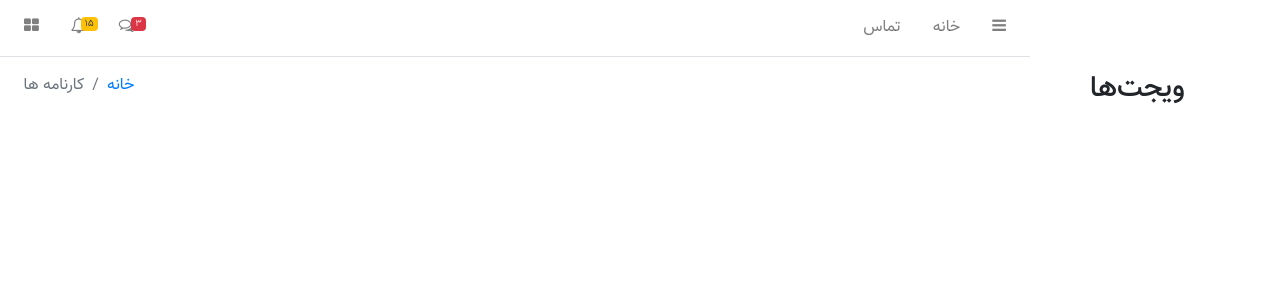
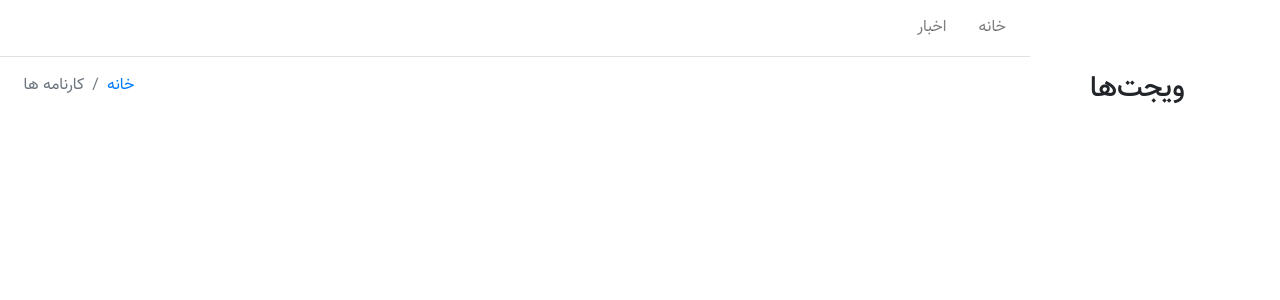
Before and after one commit to astroalirezash/SchoolManagement, a Django app: page /report-card in a window 1280 px wide. Shown: the top 300 px of the page. Run offline with Django 4.2, Linux system fonts and the light colour scheme; the visitor is signed in with stand-in values (Sample User, id 1); data that the repository does not hold is empty; some libraries are stand-ins or nearby versions.

Commit message:
Fix: navbars

```diff
--- a/content/templates/content/NewsList.html
+++ b/content/templates/content/NewsList.html
@@ -87,7 +87,7 @@
               </ol>
             </div>
             <div class="col-sm-10">
-              <h1>ویجت‌ها</h1>
+              <h1>اخبار</h1>
               <br>
             </div>
             {% for article in news %}
--- a/data/templates/data/ReportCards.html
+++ b/data/templates/data/ReportCards.html
@@ -31,47 +31,15 @@
       <nav class="main-header navbar navbar-expand bg-white navbar-light border-bottom">
         <!-- Left navbar links -->
         <ul class="navbar-nav">
-          <li class="nav-item">
-            <a class="nav-link" data-widget="pushmenu" href="#"><i class="fa fa-bars"></i></a>
+          <li class="nav-item d-none d-sm-inline-block">
+            <a href="/" class="nav-link">خانه</a>
           </li>
           <li class="nav-item d-none d-sm-inline-block">
-            <a href="index3.html" class="nav-link">خانه</a>
-          </li>
-          <li class="nav-item d-none d-sm-inline-block">
-            <a href="#" class="nav-link">تماس</a>
-          </li>
-        </ul>
-
-        <!-- SEARCH FORM -->
-
-
-        <!-- Right navbar links -->
-        <ul class="navbar-nav mr-auto">
-          <!-- Messages Dropdown Menu -->
-          <li class="nav-item dropdown">
-            <a class="nav-link" data-toggle="dropdown" href="#" aria-expanded="false">
-              <i class="fa fa-comments-o"></i>
-              <span class="badge badge-danger navbar-badge">۳</span>
-            </a>
-
-          </li>
-          <!-- Notifications Dropdown Menu -->
-          <li class="nav-item dropdown">
-            <a class="nav-link" data-toggle="dropdown" href="#" aria-expanded="false">
-              <i class="fa fa-bell-o"></i>
-              <span class="badge badge-warning navbar-badge">۱۵</span>
-            </a>
-
-          </li>
-          <li class="nav-item">
-            <a class="nav-link" data-widget="control-sidebar" data-slide="true" href="#"><i class="fa fa-th-large"></i></a>
+            <a href="{% url 'content:news' %}" class="nav-link">اخبار</a>
           </li>
         </ul>
       </nav>
       <!-- /.navbar -->
-
-      <!-- Main Sidebar Container -->
-
 
       <!-- Content Wrapper. Contains page content -->
       <div class="content-wrapper" style="margin-right:80px !important; background-color: #fff;">
```
Also changed, not shown: content/templates/content/News.html (+9 -32 lines), data/templates/data/ReportCard.html (+4 -4 lines).
